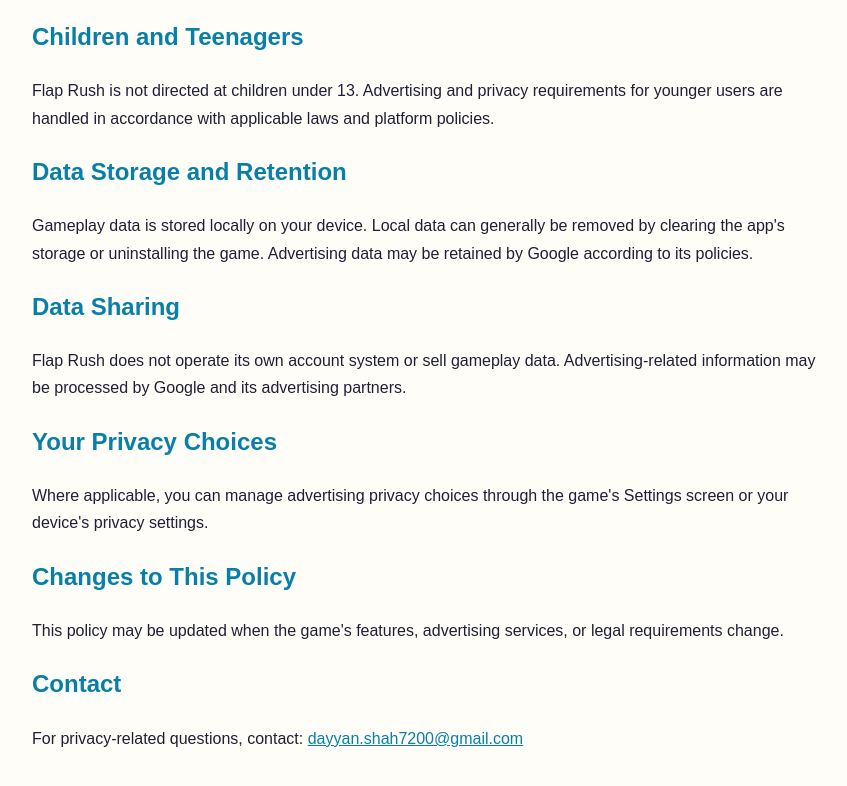
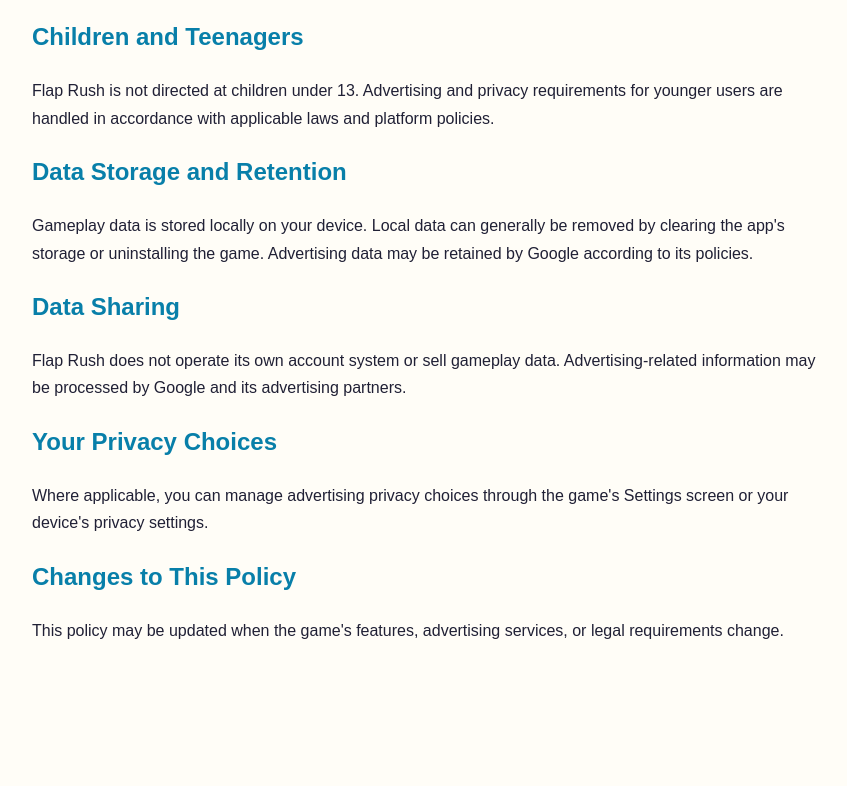
Before and after one commit to DayyanShah7/flap-rush-privacy, a plain HTML site: page index.html in a window 1280 px wide. Shown: the part 708-1494 px from the top of the page, without its empty margins (208-1055 px from the left). After the commit the page ends 1392 px from the top, so only its background shows below. Drawn offline with Linux system fonts and the light colour scheme.

Commit message:
Update index.html

```diff
--- a/index.html
+++ b/index.html
@@ -78,9 +78,5 @@
   <p>This policy may be updated when the game's features,
   advertising services, or legal requirements change.</p>
 
-  <h2>Contact</h2>
-  <p>For privacy-related questions, contact:
-  <a href="mailto:dayyan.shah7200@gmail.com">
-  dayyan.shah7200@gmail.com</a></p>
 </body>
 </html>
```
